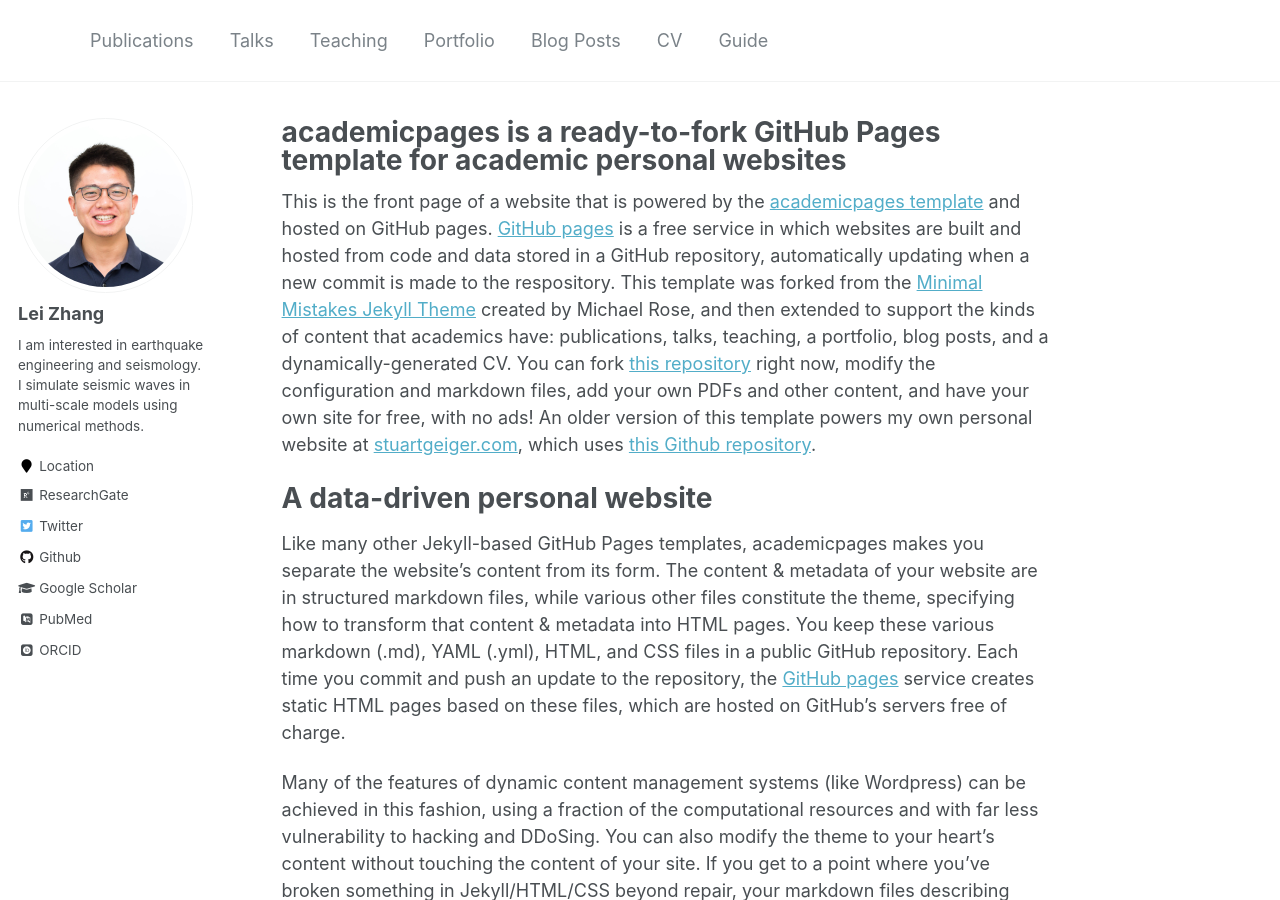
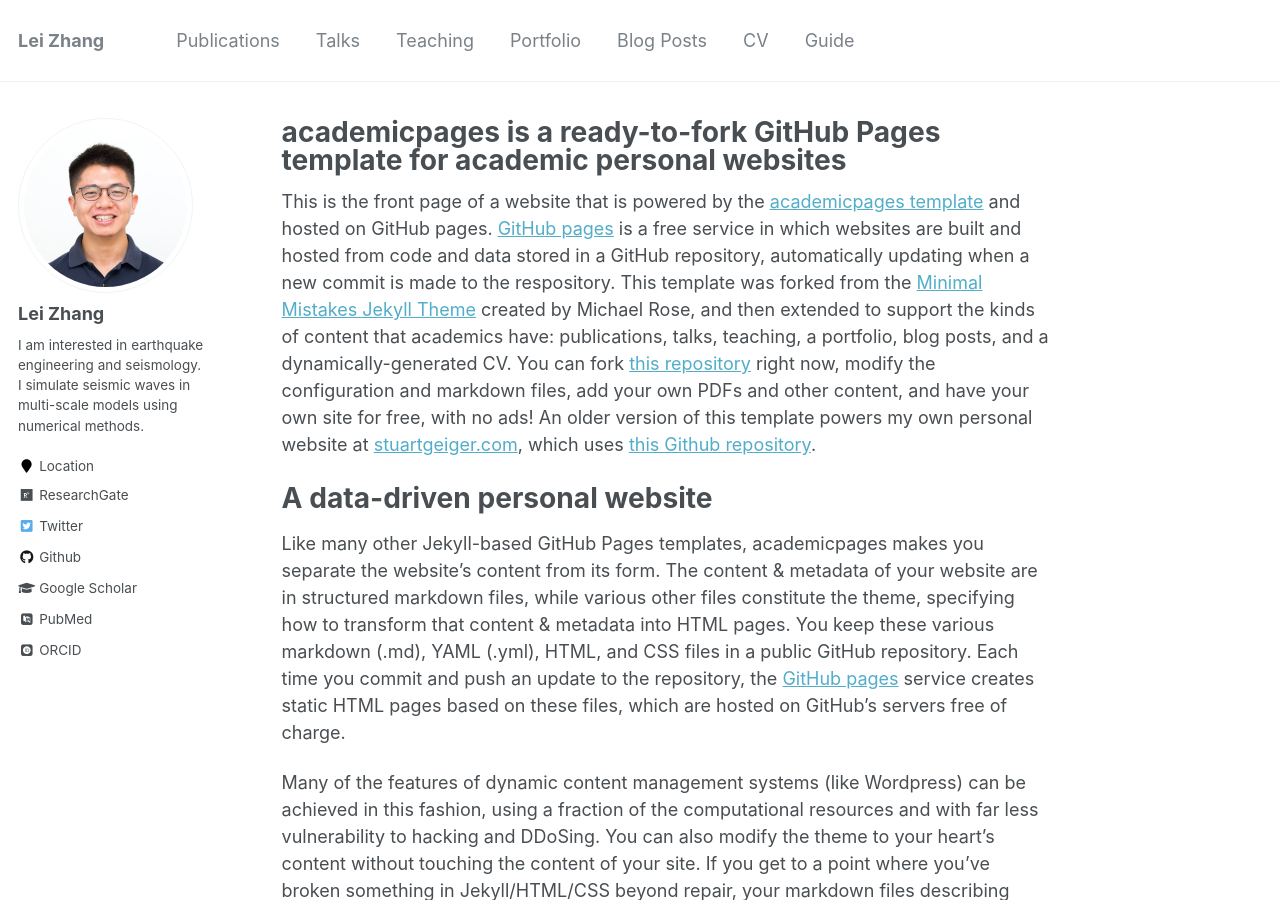
Before and after one commit to zhanglei911/zhanglei911.github.io, a Jekyll site: the page built from _pages/about.md, in a window 1280 px wide and 900 px high. Built offline with Jekyll 4.4.1, drawn with Linux system fonts in a browser that asks for light colours; some web fonts are replaced; a file with an impossible date is left out.

Commit message:
Update _config.yml

```diff
--- a/_config.yml
+++ b/_config.yml
@@ -7,7 +7,7 @@
 
 # Site Settings
 locale                   : "en-US"
-title                    : ""
+title                    : "Lei Zhang"
 title_separator          : "-"
 name                     : &name "Lei Zhang"
 description              : &description "Ph.D student"
```
